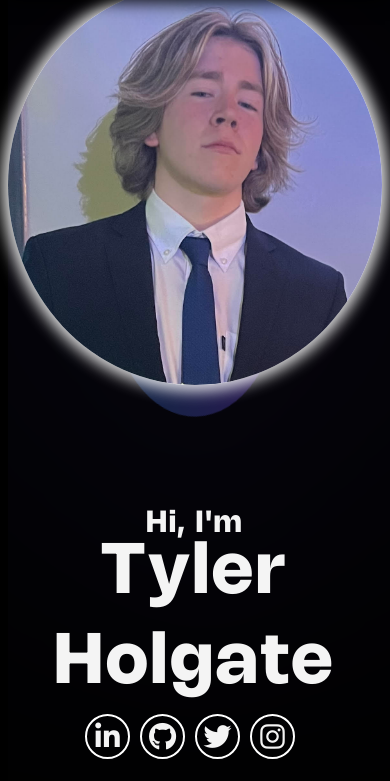
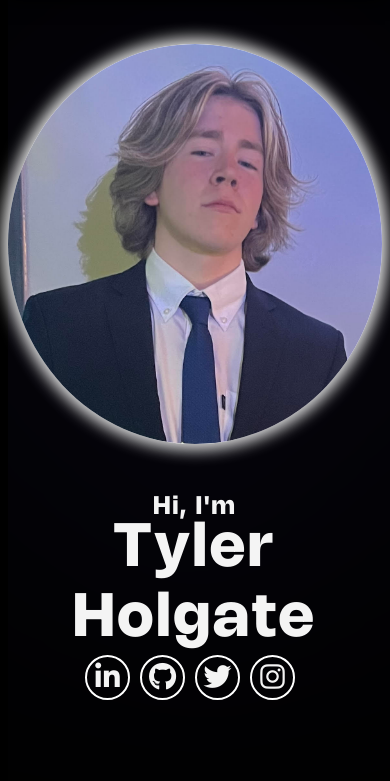
Before and after one commit to Thetankty/Portfolio, a plain HTML site: page index.html in a window 390 px wide. Shown: the part 128-909 px from the top of the page. Drawn offline with Linux system fonts and the light colour scheme.

Commit message:
Fixed Font Sizing

```diff
--- a/style.css
+++ b/style.css
@@ -298,15 +298,16 @@ nav {
         height: 400px;
         width: 400px;
         margin-top: 20px;
+        margin-bottom: -70px;
     }
 
     .text h1 {
-        font-size: 70px;
-        margin-bottom: 0px;
+        font-size: 60px;
+        margin-bottom: -10px;
     }
 
     .text h2 {
-        font-size: 30px;
+        font-size: 25px;
     }
 
     .social {
```
